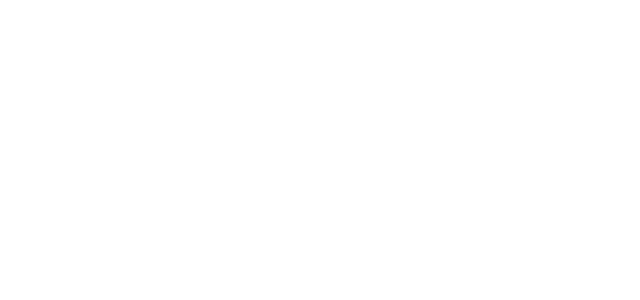
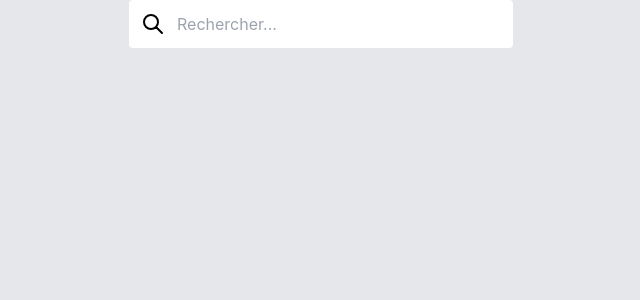
Before and after one commit to Rent-Alpes/rent-alpes, a React (Create React App) app: page /Search in a window 1280 px wide. Shown: the top 300 px of the page, without its empty margins (319-959 px from the left). Built offline with nearby package versions, Linux system fonts and the light colour scheme.

Commit message:
Intégration algolia instantsearch

```diff
--- a/package.json
+++ b/package.json
@@ -8,11 +8,13 @@
     "@testing-library/jest-dom": "^5.11.4",
     "@testing-library/react": "^11.2.6",
     "@testing-library/user-event": "^12.1.10",
+    "algoliasearch": "^4.9.1",
     "craco": "0.0.3",
     "firebase": "^8.3.1",
     "react": "^17.0.2",
     "react-dom": "^17.0.2",
     "react-google-places-autocomplete": "^3.3.0",
+    "react-instantsearch-dom": "^6.11.0",
     "react-router-dom": "^5.2.0",
     "react-scripts": "4.0.3",
     "web-vitals": "^1.0.1"
--- /dev/null
+++ b/src/components/Algolia/Algolia.js
@@ -0,0 +1,20 @@
+import algoliasearch from 'algoliasearch';
+
+const client = algoliasearch('WM2R73MT8D', '8f1fea58043949f2ba7714b32998a65d');
+const index = client.initIndex("Property");
+
+class Algolia {
+    // Ajouter une propriété
+    addProperty = (objects) =>
+        index.saveObjects(objects);
+
+    //Recherche d'une propriété
+    searchProperty = (query) =>
+        index.search(query).then(({ hits }) => {
+            return hits;
+          }).catch(err => {
+            console.log(err);
+          });;
+}
+
+export default Algolia;
--- a/src/components/App/App.js
+++ b/src/components/App/App.js
@@ -2,6 +2,7 @@ import "../../App.css";
 import { BrowserRouter as Router, Route, Switch } from "react-router-dom";
 import Signup from "../Signup/Signup";
 import Login from "../Login/Login";
+import Search from "../Search/Search";
 import ForgetPassword from "../ForgetPassword/ForgetPassword";
 import Property from "../Property/PropertyForm";
 import app from "firebase/app";
@@ -18,6 +19,7 @@ function App() {
       <Switch>
         <Route path="/signup" component={Signup} />
         <Route path="/login" component={Login} />
+        <Route path="/Search" component={Search} />
         <Route path="/forgetpassword" component={ForgetPassword} />
         <Route path="/property">
           <Property addOrEditProperty={addOrEdit} />
--- /dev/null
+++ b/src/components/Search/Search.js
@@ -0,0 +1,106 @@
+import React, { useState, useContext, useEffect } from 'react';
+import { Link } from 'react-router-dom';
+import { firebaseContext } from '../Firebase';
+import app from 'firebase/app';
+import algoliasearch from 'algoliasearch';
+import { InstantSearch, SearchBox, Hits } from 'react-instantsearch-dom';
+
+const Search = () => {
+
+    const resarchdata = {
+        query: '',
+        results: {},
+        loading: false,
+        message: ''
+    }
+    const client = algoliasearch('WM2R73MT8D', '8f1fea58043949f2ba7714b32998a65d');
+    const index = client.initIndex("Property");
+
+    // const objects = [
+    //     {
+    //       objectID: 4,
+    //       name: "pablo"
+    //     }
+    //   ];
+
+    //   index
+    //     .saveObjects(objects)
+    //     .then(({ objectIDs }) => {
+    //       console.log(objectIDs);
+    //     })
+    //     .catch(err => {
+    //       console.log(err);
+    //     });
+
+
+
+    // const researchProperty = async (propertyName) => {
+    //     const propertyRef = app.firestore().collection("Property");
+    //     const snapshot = await propertyRef.where('country', '==', propertyName).get();
+    //     if (snapshot.empty) {
+    //         console.log("Aucun resultat");
+    //         // return (
+    //         //     <div>
+    //         //         <p>Aucun resultat</p>
+    //         //     </div>
+    //         // );
+    //     } else {
+    //         const propertyList = [];
+    //         snapshot.forEach(doc => {
+    //             propertyList.push({ id: doc.id, data: doc.data() });
+    //             console.log(propertyList);
+    //             // return (
+    //             //     <div>
+    //             //         <p>{propertyList.id}</p>
+    //             //     </div>
+    //             // );
+    //         });
+    //     }
+    // }
+    // const fetchSearchResults = (updatedPageNo, query) => {
+
+    // }
+    const handleChange = event => {
+        const query = event.target.value;
+        resarchdata.query = query;
+        resarchdata.loading = true;
+        resarchdata.message = "";
+        console.log(query);
+        index
+        .search(query)
+        .then(({ hits }) => {
+          console.log(hits);
+        })
+        .catch(err => {
+          console.log(err);
+        });
+        //researchProperty(query)
+
+    }
+
+    const { query } = resarchdata.query;
+    return (
+        // <InstantSearch indexName="Property" value={query}
+        //                 name="query" id="search-input" placeholder="Rechercher..."
+        //                 onChange={handleChange}  searchClient={client}
+        //                 className="h-12 w-96 pr-8 pl-12 rounded z-0 focus:shadow focus:outline-none">
+        //     {/* <SearchBox/>
+        //     <Hits/> */}
+        // </InstantSearch>
+        <div class=" bg-gray-200 h-screen">
+            <div class="container flex justify-center items-center px-4 sm:px-6 lg:px-8">
+                <div class="relative">
+                    <div class="absolute top-3 left-3">
+                        <svg xmlns="http://www.w3.org/2000/svg" className="h-6 w-6" fill="none" viewBox="0 0 24 24" stroke="currentColor">
+                            <path strokeLinecap="round" strokeLinejoin="round" strokeWidth={2} d="M21 21l-6-6m2-5a7 7 0 11-14 0 7 7 0 0114 0z" />
+                        </svg>
+                    </div>
+                    <input type="text" class="h-12 w-96 pr-8 pl-12 rounded z-0 focus:shadow focus:outline-none"
+                     type="text" value={query} name="query" id="search-input" placeholder="Rechercher..." onChange={handleChange} />
+                </div>
+            </div>
+        </div>
+    );
+};
+
+export default Search;
```
Also changed, not shown: 1 other file (tests, documents, lock files or other folders).
